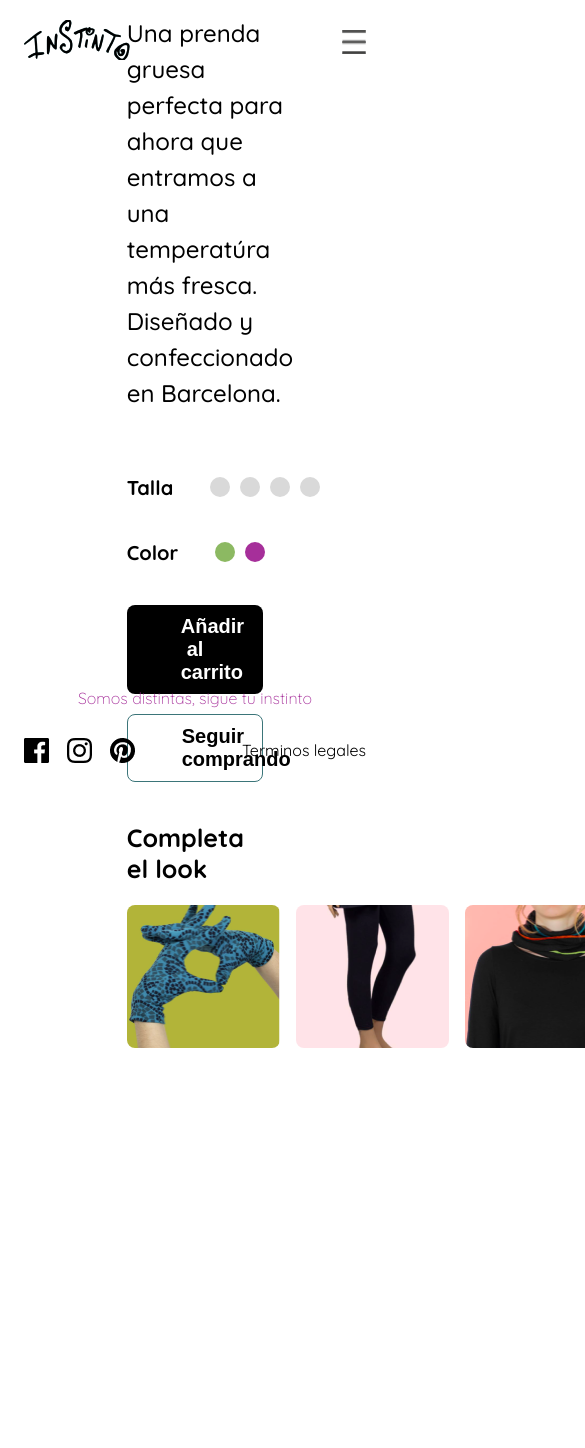
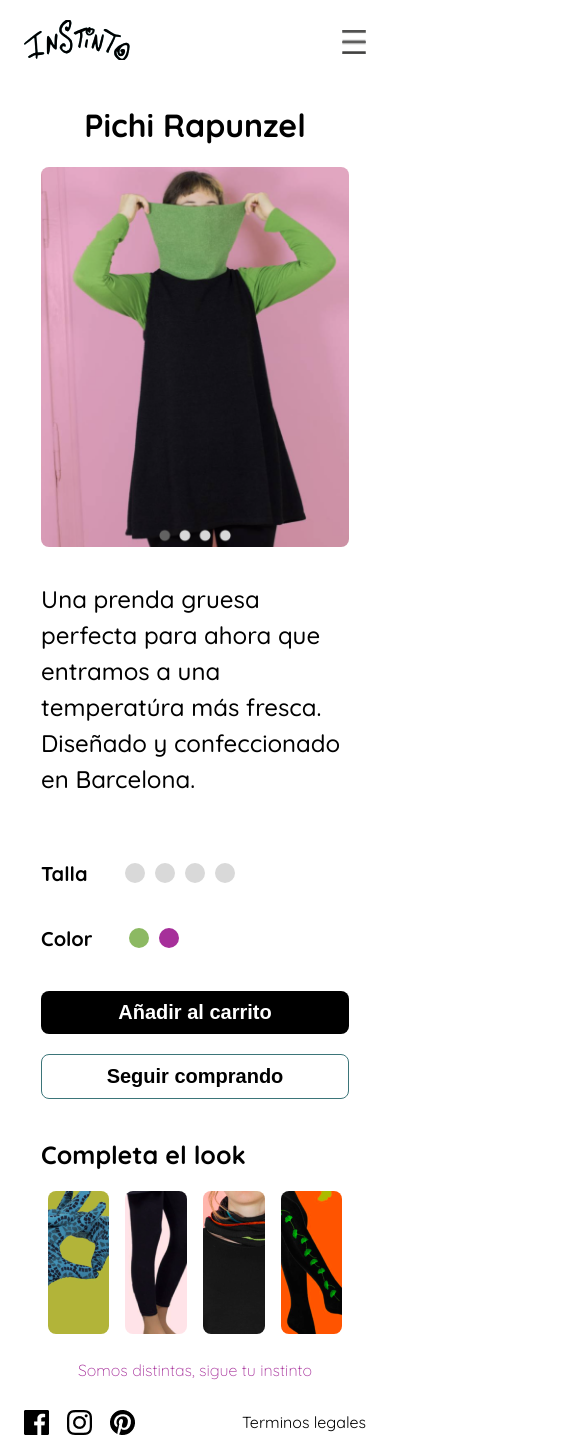
Before and after one commit to Instinto-project/Instinto-project, a React (Vite) app: page /product in a window 390 px wide. Shown: the top 1448 px of the page, 585 px wide, since content can reach past the window. Before the commit the page ends 1048 px from the top, so only its background shows below. Built offline with nearby package versions, Linux system fonts and the light colour scheme; a web font is replaced by a local one.

Commit message:
mobile both pages

```diff
--- a/src/components/ProductPage.jsx
+++ b/src/components/ProductPage.jsx
@@ -4,6 +4,7 @@ const ProductPage = () => {
     return (
         <div className='main-container'>
             <div className='product-container'>
+                <h1 className='product-name-mobile'>Pichi Rapunzel</h1>
                 <img className="product-pic" src="./src/assets/productPage/product1.png" alt="product image" />
                 <div className='info-container'>
                     <h1 className='product-name'>Pichi Rapunzel</h1>
--- a/src/components/productPage.css
+++ b/src/components/productPage.css
@@ -125,17 +125,57 @@
     border-radius: 8px;
 }
 
-
+.product-name-mobile{
+    display:none;
+}
 
 
 @media only screen and (max-width: 400px) {
 
-    .product-container {
+.product-container {
+    display: flex;
+    flex-direction: column;
+    width:100%;
+    height: calc(100vh - -416px);
+
+    /* padding: 24px; */
+    margin-left:24px;
+        margin-right:24px;
+}
+.product-name{
+    display:none;
+}
+.product-name-mobile{
+    display: block;
+}
+.product-pic {
+
+        width:90%;
+        height: 50%;
+        border-radius: 8px;
+        object-fit: cover;
+    }
+
+    .info-container {
+        margin: 10px;
         display: flex;
+        align-items: flex-start;
         flex-direction: column;
+        width: 90%;
+    }
+
+    .product-pic-suggestion-container {
+        display: flex;
+        width: 100%;
         align-items: center;
         justify-content: center;
-
+        flex-direction: row;
+        gap: 16px;
     }
-
+    .product-pic-suggestion {
+        /* width: 153px; */
+        width: 20%;
+        object-fit: cover;
+        border-radius: 8px;
+    }
 }
```
